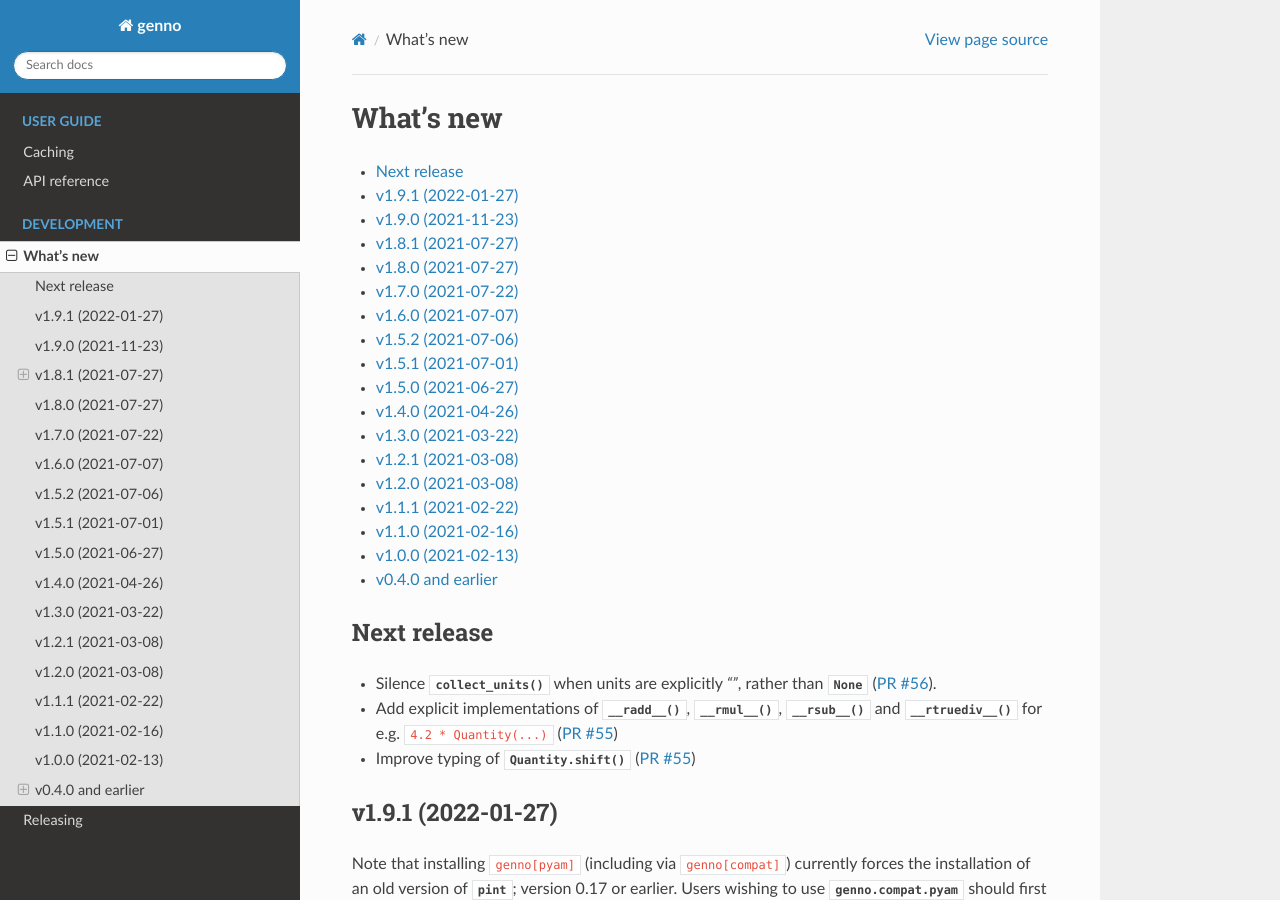
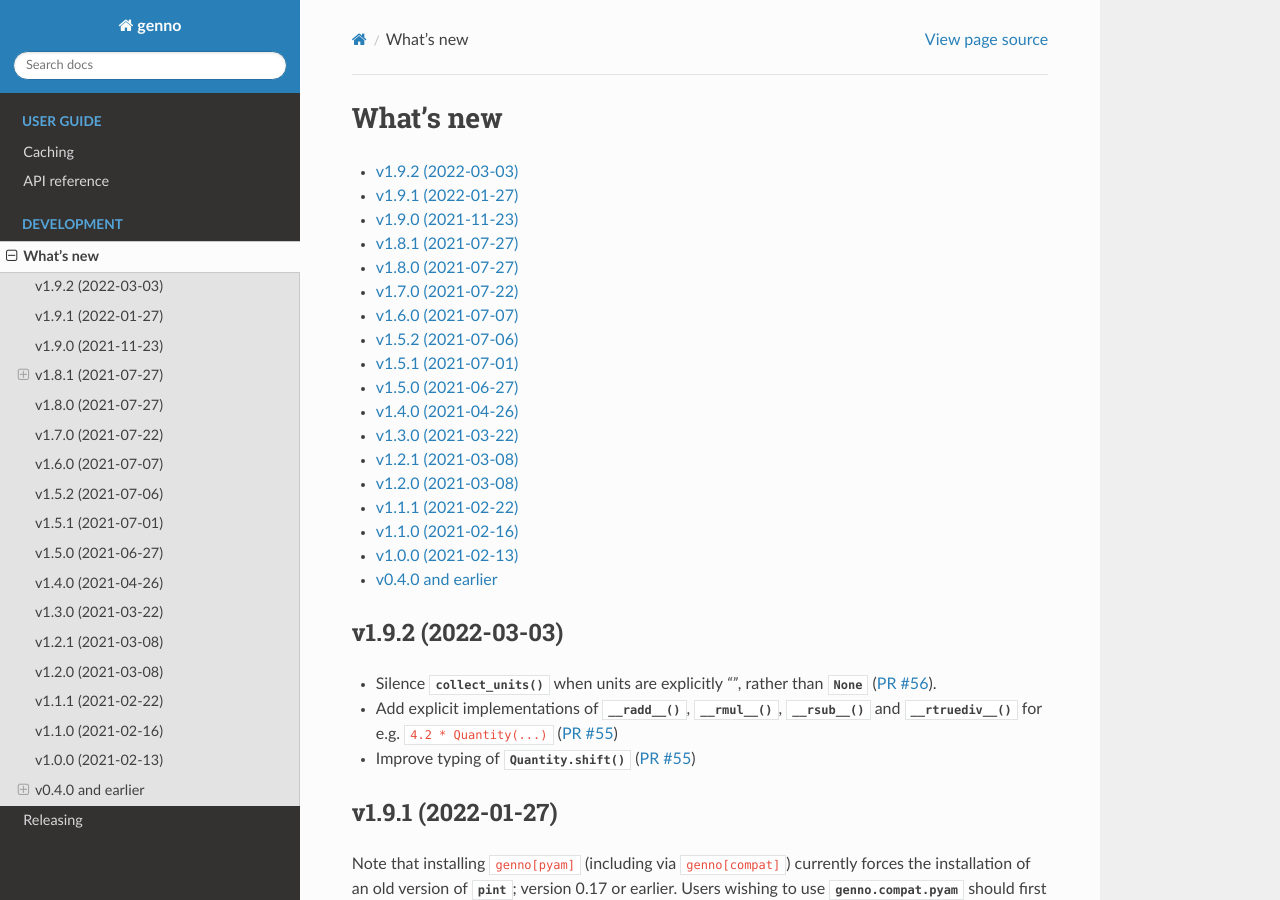
Before and after one commit to khaeru/genno, a Sphinx documentation site: the page built from doc/whatsnew.rst, in a window 1280 px wide and 900 px high. Built offline with Sphinx 7.4.7 and the Read the Docs theme 2.0.0, drawn with Linux system fonts in a browser that asks for light colours; pages that are not in the unit, such as notebooks, are missing from menus.

Commit message:
Mark v1.9.2 in doc/whatsnew

```diff
--- a/doc/whatsnew.rst
+++ b/doc/whatsnew.rst
@@ -6,8 +6,11 @@
    :backlinks: none
    :depth: 1
 
-Next release
-============
+.. Next release
+.. ============
+
+v1.9.2 (2022-03-03)
+===================
 
 - Silence :func:`collect_units` when units are explicitly `""`, rather than :obj:`None` (:pull:`56`).
 - Add explicit implementations of :meth:`~.object.__radd__`, :meth:`~.object.__rmul__`, :meth:`~.object.__rsub__` and :meth:`~.object.__rtruediv__` for e.g. ``4.2 * Quantity(...)`` (:pull:`55`)
```
